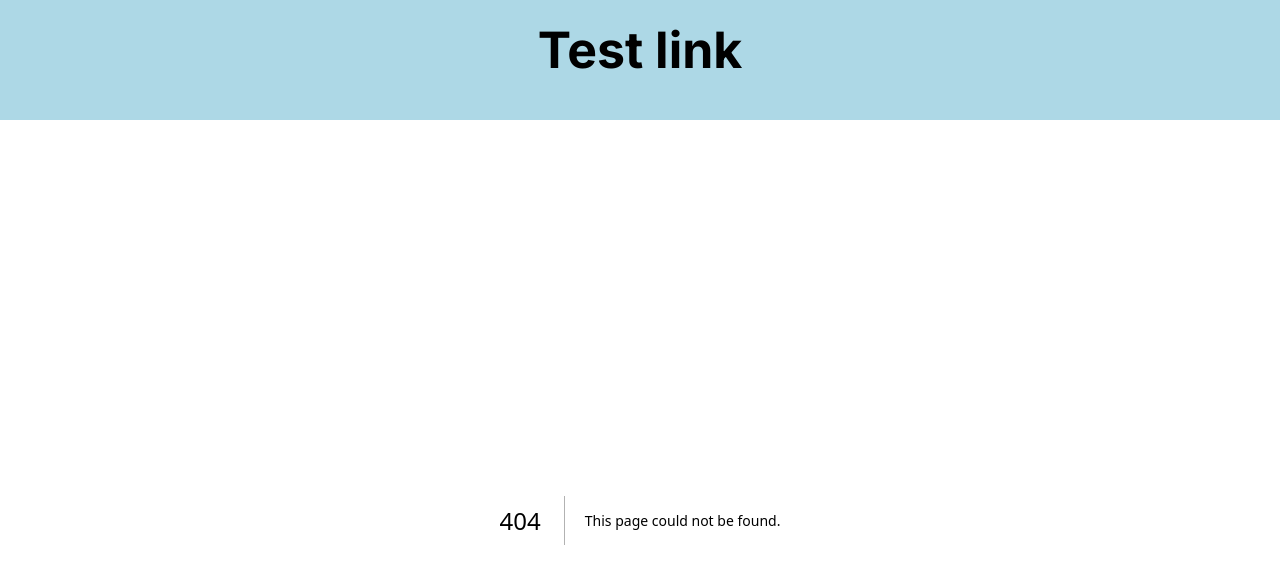
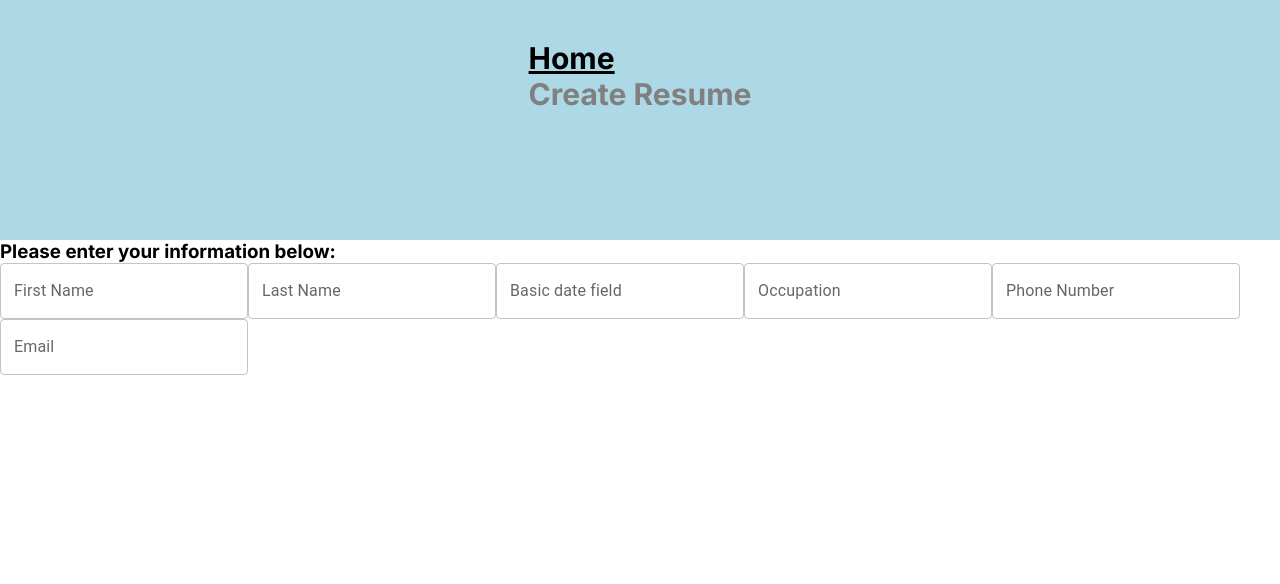
Before and after one commit to LoremakerEgg/My-Resume, a Next.js app: page /resume in a window 1280 px wide. Before the commit this address had no page. Shown: the top 584 px of the page. Built offline with nearby package versions, Linux system fonts and the light colour scheme.

Commit message:
added mui components and resume page

```diff
--- a/app/components/Header.tsx
+++ b/app/components/Header.tsx
@@ -10,7 +10,13 @@ const Header = () => {
     <header className={styles.header}>
       <div className={styles.title}>
         <Link href="/" className={pathName == "/" ? "myLinkActive" : "myLink"}>
-          Test link
+          Home
+        </Link>
+        <Link
+          href="./resume"
+          className={pathName == "/resume" ? "myLinkActive" : "myLink"}
+        >
+          Create Resume
         </Link>
       </div>
     </header>
--- a/app/components/header.module.scss
+++ b/app/components/header.module.scss
@@ -2,18 +2,12 @@
   display: flex;
   background-color: lightblue;
   justify-content: center;
-  height: 15vh;
+  height: 30vh;
   .title {
     display: flex;
-    margin-top: 20px;
+    flex-direction: column;
+    margin-top: 40px;
     font-weight: bold;
-    font-size: 50px;
-  }
-  .links {
-    display: flex;
-    justify-content: space-between;
-    align-items: center;
-    margin-top: 10px;
-    text-decoration: underline;
+    font-size: 30px;
   }
 }
--- a/app/globals.css
+++ b/app/globals.css
@@ -3,7 +3,7 @@
 }
 .myLink {
   color: black;
-  text-decoration: none;
+  text-decoration: underline;
 }
 .myLinkActive {
   color: grey;
--- a/app/page.module.css
+++ b/app/page.module.scss
@@ -1,7 +1,7 @@
 .textDiv {
   display: flex;
   flex-direction: column;
-  width: 400px;
+  width: 500px;
   margin: 30px;
 }
 .mainContent {
--- a/app/page.tsx
+++ b/app/page.tsx
@@ -1,14 +1,14 @@
 import Image from "next/image";
-import styles from "./page.module.css";
+import styles from "./page.module.scss";
 
 export default function Home() {
   return (
     <main className={styles.mainContent}>
       <div className={styles.textDiv}>
-        <h2>This is my resume</h2>
+        <h2>Here are some example resumes</h2>
       </div>
       <div className={styles.imageDiv}>
-        <Image src="" alt="placeholder text for placeholder image" />
+        <Image src="" alt="placeholder text for resume display" />
       </div>
     </main>
   );
--- /dev/null
+++ b/app/resume/page.tsx
@@ -0,0 +1,30 @@
+"use client";
+import { TextField } from "@mui/material";
+import { DateField } from "@mui/x-date-pickers/";
+import { LocalizationProvider } from "@mui/x-date-pickers/";
+import { AdapterDayjs } from "@mui/x-date-pickers/AdapterDayjs";
+import "dayjs/locale/en";
+
+const Resume = () => {
+  return (
+    <main>
+      <div>
+        <h3>Please enter your information below:</h3>
+        <TextField id="outlined-basic" label="First Name" variant="outlined" />
+        <TextField id="outlined-basic" label="Last Name" variant="outlined" />
+        <LocalizationProvider dateAdapter={AdapterDayjs} adapterLocale="en">
+          <DateField label="Basic date field" />
+        </LocalizationProvider>
+        <TextField id="outlined-basic" label="Occupation" variant="outlined" />
+        <TextField
+          id="outlined-basic"
+          label="Phone Number"
+          variant="outlined"
+        />
+        <TextField id="outlined-basic" label="Email" variant="outlined" />
+      </div>
+    </main>
+  );
+};
+
+export default Resume;
```
Also changed, not shown: package.json (+6 -1 lines), app/resume/page.module.scss (added), 1 other file (tests, documents, lock files or other folders).
